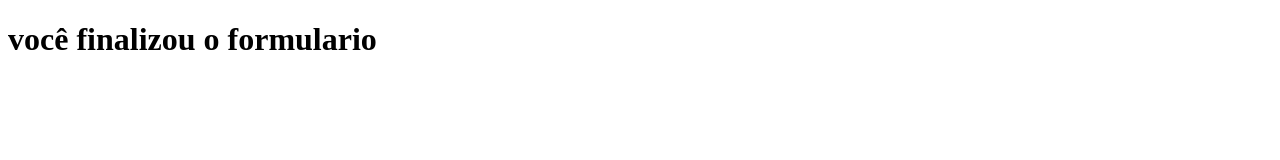
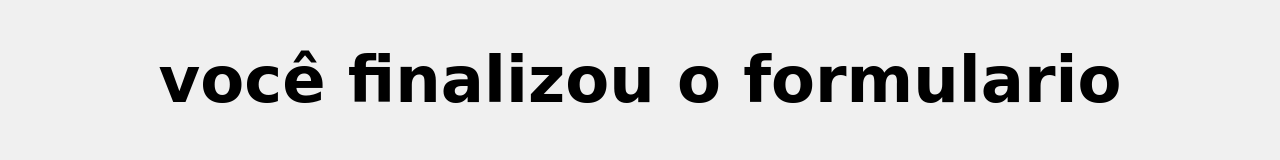
Before and after one commit to dev-alexandre2024/formularios, a plain HTML site: page ultimo.html in a window 1280 px wide. Drawn offline with Linux system fonts and the light colour scheme.

Commit message:
formularios

```diff
--- a/ultimo.html
+++ b/ultimo.html
@@ -4,6 +4,14 @@
     <meta charset="UTF-8">
     <meta name="viewport" content="width=device-width, initial-scale=1.0">
     <title>ultima parte</title>
+    <style>
+        body{
+            background-color: #f0f0f0;
+            font-family: cursive,'Arial narrow bold', sans-serif;
+            text-align: center;
+            font-size: 2em;
+        }
+    </style>
 </head>
 <body>
     <h1>você finalizou o formulario</h1>
```
